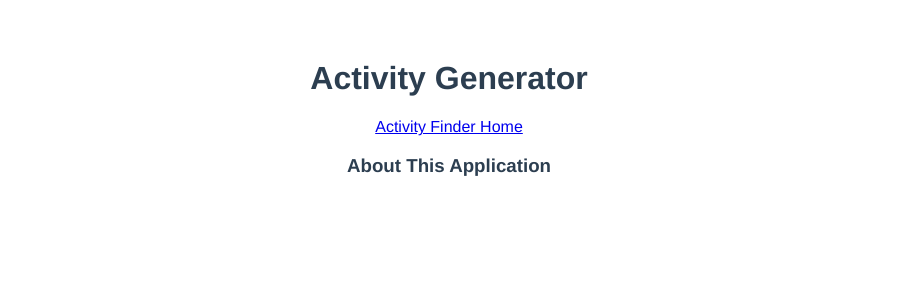
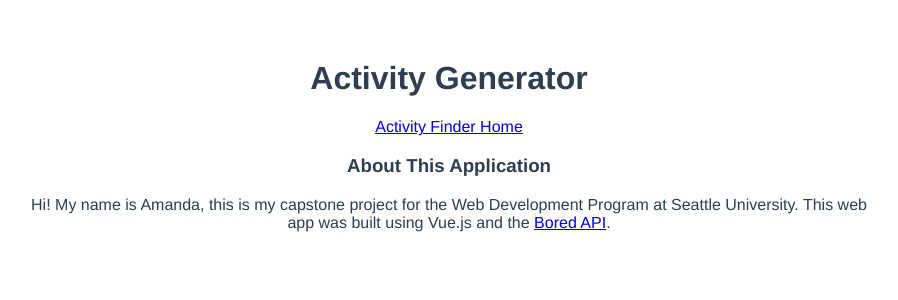
Before and after one commit to amandanave/activity-finder, a Vue app: page /#/about in a window 1280 px wide. Shown: the top 300 px of the page, without its empty margins (191-1089 px from the left). Built offline with nearby package versions, Linux system fonts and the light colour scheme.

Commit message:
added 'about' info

```diff
--- a/public/index.html
+++ b/public/index.html
@@ -4,6 +4,7 @@
     <meta charset="utf-8">
     <meta name="viewport" content="width=device-width,initial-scale=1.0">
     <title>Activity Finder</title>
+    <script src="https://kit.fontawesome.com/580cd3a0f2.js"></script>
   </head>
   <body>
     <div id="app"></div>
--- a/src/components/ActivityType.vue
+++ b/src/components/ActivityType.vue
@@ -1,5 +1,6 @@
 <template>
   <div class="activitytype">
+    <i class="fas fa-hiking fa-3x"></i>
       <h2>Choose Your Activity Type Below:</h2>
       <form v-on:submit.prevent="activityForm">
           <select v-model="selected">
--- a/src/views/About.vue
+++ b/src/views/About.vue
@@ -5,6 +5,7 @@
       alt="pokémon"> -->
       <p><router-link to="/">Activity Finder Home</router-link></p>
     <h3>About This Application</h3>
+    <p>Hi! My name is Amanda, this is my capstone project for the Web Development Program at Seattle University. This web app was built using Vue.js and the <a href="https://www.boredapi.com/" target="_blank">Bored API</a>.</p>
         <!-- <div>
             <img :src="image" :alt="item.name">
         </div> -->
@@ -46,14 +47,9 @@
 
 <!-- Add "scoped" attribute to limit CSS to this component only -->
 <style scoped>
- /* .pokedex li {
-   list-style-type: none;
+ p {
    text-align: center;
+   padding: 0px 200px;
  }
 
- .pokedex ul {
-   width: 30%;
-   margin: 0 auto;
-   background-color: red;
- } */
 </style>
```
Also changed, not shown: src/views/ActivityFinder.vue (+0 -7 lines), 9 other files (tests, documents, lock files or other folders).
